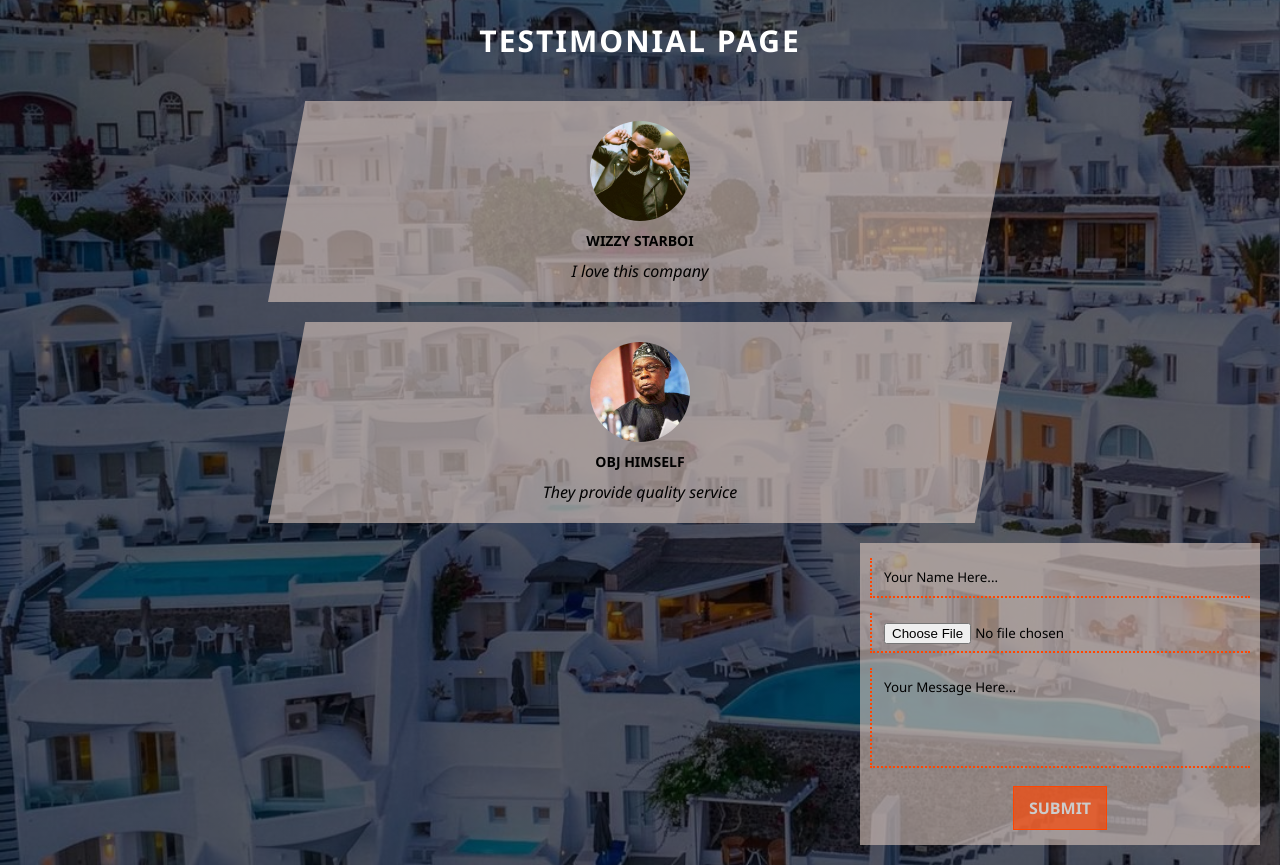
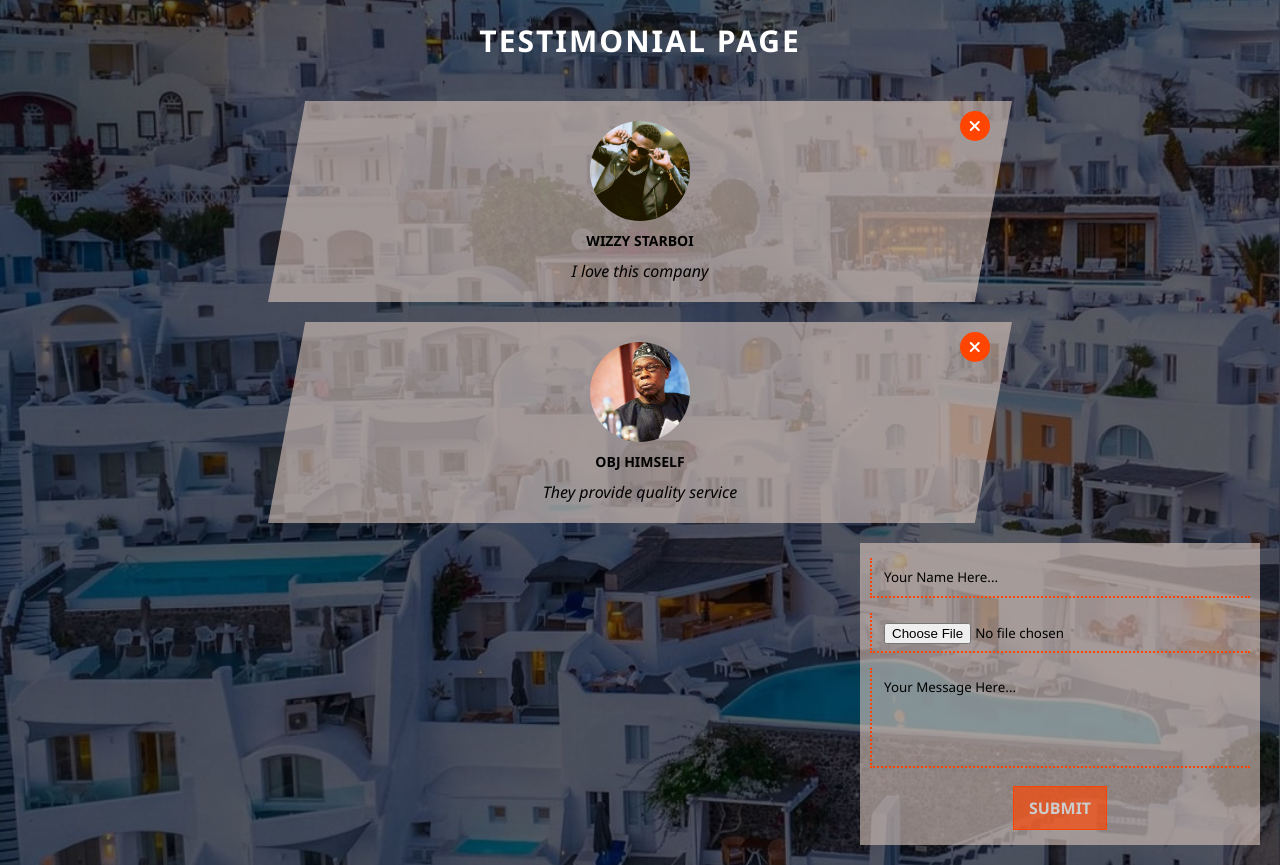
Before and after one commit to ibktommy/TestimonialPage-ReactApp, a React (Create React App) app: page / in a window 1280 px wide. Built offline with nearby package versions, Linux system fonts and the light colour scheme.

Commit message:
Including a delete-button on the card Compnent and styling it

```diff
--- a/public/index.html
+++ b/public/index.html
@@ -8,6 +8,7 @@
       content="Web site created using create-react-app"
     />
     <title>Testimonial Page - React App</title>
+    <link rel="stylesheet" href="https://cdnjs.cloudflare.com/ajax/libs/font-awesome/6.1.2/css/all.min.css">
   </head>
   <body>
     <noscript>You need to enable JavaScript to run this app.</noscript>
--- a/src/component/Card/Card.jsx
+++ b/src/component/Card/Card.jsx
@@ -8,6 +8,9 @@ const Card = ({ image, name, testimony }) => {
 				<img src={image} alt={name} />
 				<h4 className="name">{name}</h4>
 				<p className="para">{testimony}</p>
+				<button>
+					<i className="fas fa-times"></i>
+				</button>
 			</div>
 		</>
 	);
--- a/src/index.scss
+++ b/src/index.scss
@@ -60,6 +60,7 @@ button {
 			clip-path: polygon(5% 0%, 100% 0%, 95% 100%, 0% 100%);
 			align-items: center;
 			gap: 1rem;
+      position: relative;
 
 			img {
 				width: 10rem;
@@ -77,6 +78,24 @@ button {
         font-size: 1.6rem;
         font-style: italic;
         text-align: center;
+      }
+
+      button {
+        position: absolute;
+        top: 5%;
+        right: 3%;
+        background: orangered;
+        color: #fff;
+        font-size: 1.6rem;
+        height: 3rem;
+        width: 3rem;
+        border-radius: 3rem;
+
+        &:hover {
+          box-shadow: rgba(60, 64, 67, .3) 0px 1px 2px 0px, rgba(60, 64, 67, .15) 0px 2px 6px 2px;
+          transform: scale(1.1);
+          transition: ease-out .5s;
+        }
       }
 		}
 	}
```
